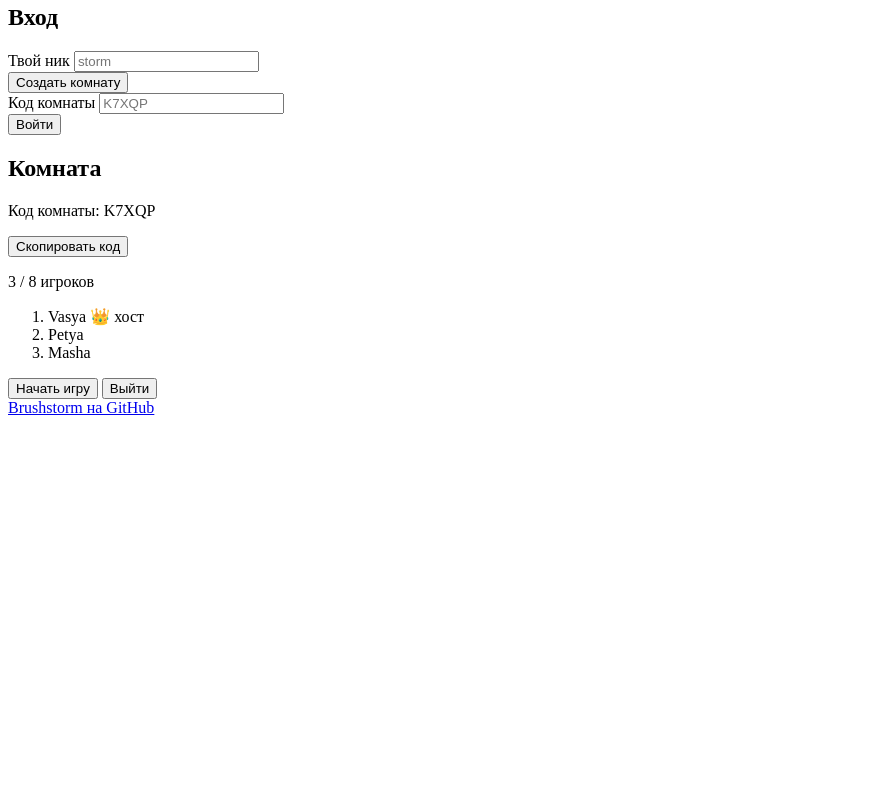
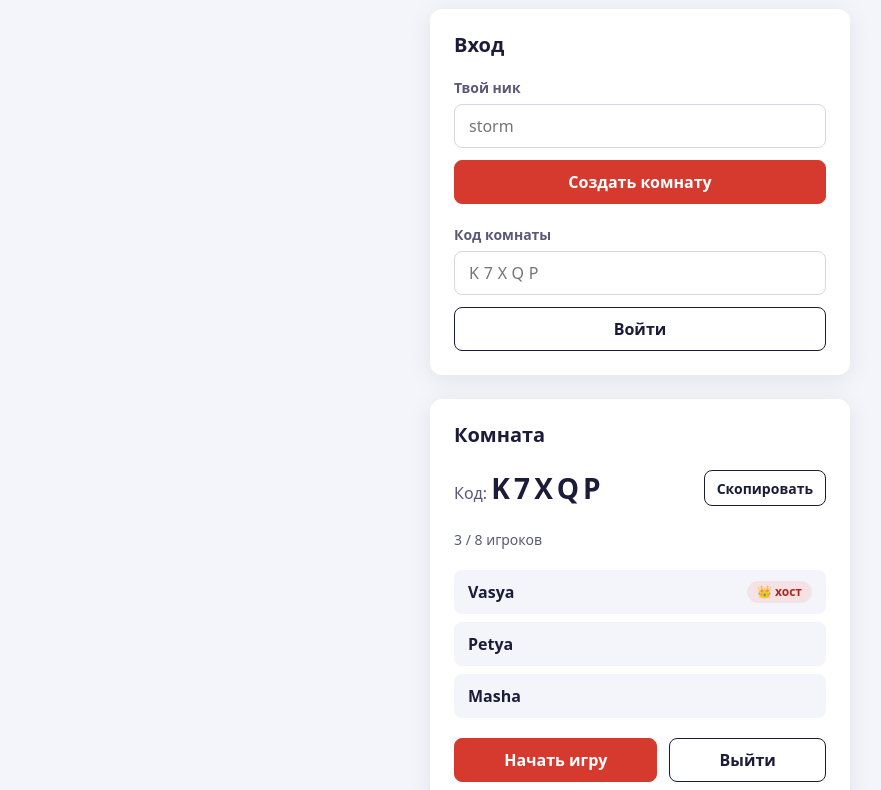
Before and after one commit to deadshotxxx3/Brushstorm, a plain HTML site: page frontend/index.html in a window 1280 px wide. Shown: the part 114-904 px from the top of the page, without its empty margins (0-881 px from the left). Before the commit the page ends 800 px from the top, so only its background shows below. Drawn offline with Linux system fonts and the light colour scheme; a web font is replaced by a local one.

Commit message:
feat(frontend): add lobby markup, styles and logo

```diff
--- a/frontend/index.html
+++ b/frontend/index.html
@@ -4,19 +4,26 @@
     <head>
         <meta charset="utf-8">
         <meta name="viewport" content="width=device-width, initial-scale=1">
+        <link rel="preconnect" href="https://fonts.googleapis.com">
+        <link rel="preconnect" href="https://fonts.gstatic.com" crossorigin>
+        <link rel="stylesheet" href="https://fonts.googleapis.com/css2?family=Unbounded:wght@500;800&display=swap">
+        <link rel="icon" href="favicon.svg" type="image/svg+xml">
         <link rel="stylesheet" href="style.css">
         <title>Brushstorm</title>
     </head>
     <body>
-        <header>
-            <h1>Brushstorm</h1>
-            <p>Рисуй и угадывай с друзьями</p>
+        <header class="header">
+            <img class="logo" src="logo.svg" alt="" width="66" height="60">
+            <div class="brand">
+                <h1>Brushstorm</h1>
+                <p class="tagline">Рисуй и угадывай с друзьями</p>
+            </div>
         </header>
-        <main>
-            <section id="join-screen">
+        <main class="main">
+            <section id="join-screen" class="card">
                 <h2>Вход</h2>
-                <form id="create-form">
-                    <div>
+                <form id="create-form" class="form">
+                    <div class="field">
                         <label for="nickname">Твой ник</label>
                         <input
                             id="nickname" name="nickname" type="text"
@@ -25,41 +32,45 @@
                             required
                         >
                     </div>
-                    <button type="submit">Создать комнату</button>
+                    <button class="btn btn-primary" type="submit">Создать комнату</button>
                 </form>
-                <form id="join-form">
-                    <div>
+                <form id="join-form" class="form">
+                    <div class="field">
                         <label for="code">Код комнаты</label>
                         <input
-                            id="code" name="code" type="text"
+                            id="code" class="code-input" name="code" type="text"
                             minlength="5" maxlength="5"
                             placeholder="K7XQP"
                             required
                         >
                     </div>
-                    <button type="submit">Войти</button>
+                    <button class="btn" type="submit">Войти</button>
                 </form>
-                <p id="join-error"></p>
+                <p id="join-error" class="error"></p>
             </section>
-            <section id="lobby-screen">
+            <section id="lobby-screen" class="card">
                 <h2>Комната</h2>
-                <p>
-                    Код комнаты: <span id="room-code">K7XQP</span>
-                </p>
-                <button id="copy-code-button" type="button">Скопировать код</button>
-                <p>
+                <div class="room-code-row">
+                    <p class="room-code-line">
+                        Код: <span id="room-code" class="room-code">K7XQP</span>
+                    </p>
+                    <button id="copy-code-button" class="btn btn-small" type="button">Скопировать</button>
+                </div>
+                <p class="player-count">
                     <span id="player-count">3</span> / 8 игроков
                 </p>
-                <ol id="player-list">
-                    <li>Vasya <span class="host-badge">👑 хост</span></li>
-                    <li>Petya</li>
-                    <li>Masha</li>
+                <ol id="player-list" class="player-list">
+                    <li class="player">Vasya <span class="host-badge">👑 хост</span></li>
+                    <li class="player">Petya</li>
+                    <li class="player">Masha</li>
                 </ol>
-                <button id="start-game-button" type="button">Начать игру</button>
-                <button id="leave-room-button" type="button">Выйти</button>
+                <div class="actions">
+                    <button id="start-game-button" class="btn btn-primary" type="button">Начать игру</button>
+                    <button id="leave-room-button" class="btn" type="button">Выйти</button>
+                </div>
             </section>
         </main>
-        <footer>
+        <footer class="footer">
             <a target="_blank" rel="noopener noreferrer" href="https://github.com/deadshotxxx3/Brushstorm">Brushstorm на GitHub</a>
         </footer>
     </body>
--- a/frontend/style.css
+++ b/frontend/style.css
@@ -0,0 +1,262 @@
+:root {
+    --color-bg: #f4f5fa;
+    --color-surface: #ffffff;
+    --color-text: #1b1b3a;
+    --color-text-muted: #5a5a78;
+    --color-accent: #d63a2f;
+    --color-accent-hover: #b92f25;
+    --color-border: #d6d7e3;
+    --color-row: #f4f5fa;
+    --color-error: #c62828;
+
+    --font-display: "Unbounded", system-ui, sans-serif;
+    --font-body: system-ui, -apple-system, "Segoe UI", Roboto, sans-serif;
+
+    --radius: 12px;
+    --radius-small: 8px;
+    --shadow: 0 4px 24px rgb(27 27 58 / 0.08);
+}
+
+* {
+    box-sizing: border-box;
+}
+
+body {
+    margin: 0;
+    min-height: 100vh;
+    display: flex;
+    flex-direction: column;
+    align-items: center;
+    padding: 32px 16px;
+    gap: 24px;
+    background: var(--color-bg);
+    color: var(--color-text);
+    font-family: var(--font-body);
+    font-size: 16px;
+    line-height: 1.5;
+}
+
+h1,
+h2,
+p {
+    margin: 0;
+}
+
+h1,
+h2 {
+    font-family: var(--font-display);
+    font-weight: 800;
+    line-height: 1.2;
+}
+
+h1 {
+    font-size: 2.25rem;
+    letter-spacing: -0.02em;
+}
+
+h2 {
+    font-size: 1.25rem;
+}
+
+.header {
+    display: flex;
+    align-items: center;
+    gap: 16px;
+}
+
+.logo {
+    display: block;
+    flex-shrink: 0;
+}
+
+.tagline {
+    color: var(--color-text-muted);
+}
+
+.main {
+    flex-grow: 1;
+    width: 100%;
+    max-width: 420px;
+    display: flex;
+    flex-direction: column;
+    gap: 24px;
+}
+
+.card {
+    display: flex;
+    flex-direction: column;
+    gap: 20px;
+    padding: 24px;
+    background: var(--color-surface);
+    border-radius: var(--radius);
+    box-shadow: var(--shadow);
+}
+
+.form {
+    display: flex;
+    flex-direction: column;
+    gap: 12px;
+}
+
+.field {
+    display: flex;
+    flex-direction: column;
+    gap: 6px;
+}
+
+label {
+    font-size: 0.875rem;
+    font-weight: 600;
+    color: var(--color-text-muted);
+}
+
+input {
+    min-height: 44px;
+    padding: 0 14px;
+    border: 1px solid var(--color-border);
+    border-radius: var(--radius-small);
+    background: var(--color-surface);
+    color: var(--color-text);
+    font: inherit;
+}
+
+input:focus {
+    outline: none;
+    border-color: var(--color-accent);
+    box-shadow: 0 0 0 3px rgb(255 90 78 / 0.2);
+}
+
+.code-input {
+    font-family: var(--font-display);
+    text-transform: uppercase;
+    letter-spacing: 0.3em;
+}
+
+.btn {
+    min-height: 44px;
+    padding: 0 20px;
+    border: 1px solid var(--color-text);
+    border-radius: var(--radius-small);
+    background: var(--color-surface);
+    color: var(--color-text);
+    font: inherit;
+    font-weight: 600;
+    cursor: pointer;
+    transition: background 0.15s, transform 0.1s;
+}
+
+.btn:hover {
+    background: var(--color-row);
+}
+
+.btn:active {
+    transform: translateY(1px);
+}
+
+.btn:focus-visible {
+    outline: 3px solid rgb(255 90 78 / 0.4);
+    outline-offset: 2px;
+}
+
+.btn-primary {
+    border-color: var(--color-accent);
+    background: var(--color-accent);
+    color: #ffffff;
+}
+
+.btn-primary:hover {
+    border-color: var(--color-accent-hover);
+    background: var(--color-accent-hover);
+}
+
+.btn-small {
+    min-height: 36px;
+    padding: 0 12px;
+    font-size: 0.875rem;
+}
+
+.error {
+    color: var(--color-error);
+    font-size: 0.875rem;
+}
+
+.error:empty {
+    display: none;
+}
+
+.room-code-row {
+    display: flex;
+    flex-wrap: wrap;
+    align-items: center;
+    justify-content: space-between;
+    gap: 12px;
+}
+
+.room-code-line {
+    color: var(--color-text-muted);
+}
+
+.room-code {
+    font-family: var(--font-display);
+    font-size: 1.75rem;
+    font-weight: 800;
+    letter-spacing: 0.15em;
+    color: var(--color-text);
+}
+
+.player-count {
+    font-size: 0.875rem;
+    color: var(--color-text-muted);
+}
+
+.player-list {
+    margin: 0;
+    padding: 0;
+    list-style: none;
+    display: flex;
+    flex-direction: column;
+    gap: 8px;
+}
+
+.player {
+    display: flex;
+    align-items: center;
+    min-height: 44px;
+    padding: 0 14px;
+    border-radius: var(--radius-small);
+    background: var(--color-row);
+    font-weight: 600;
+}
+
+.host-badge {
+    margin-left: auto;
+    padding: 2px 10px;
+    border-radius: 999px;
+    background: rgb(255 90 78 / 0.12);
+    color: #b3261e;
+    font-size: 0.75rem;
+    font-weight: 700;
+}
+
+.actions {
+    display: flex;
+    flex-wrap: wrap;
+    gap: 12px;
+}
+
+.actions .btn {
+    flex-grow: 1;
+}
+
+.footer {
+    font-size: 0.875rem;
+    color: var(--color-text-muted);
+}
+
+.footer a {
+    color: var(--color-text-muted);
+}
+
+.footer a:hover {
+    color: var(--color-accent);
+}
```
Also changed, not shown: frontend/favicon.svg (added), frontend/logo.svg (added), 1 other file.
